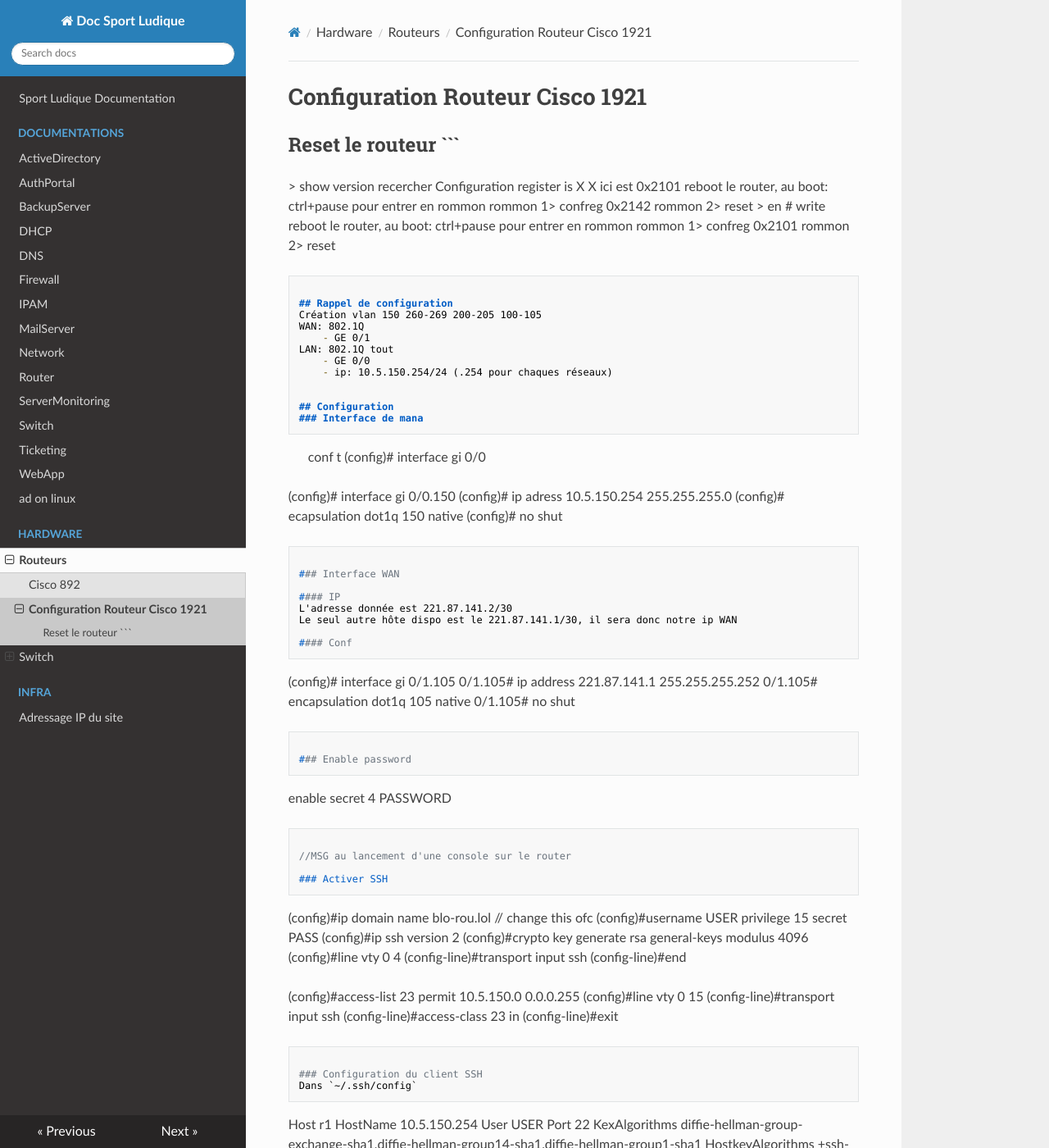
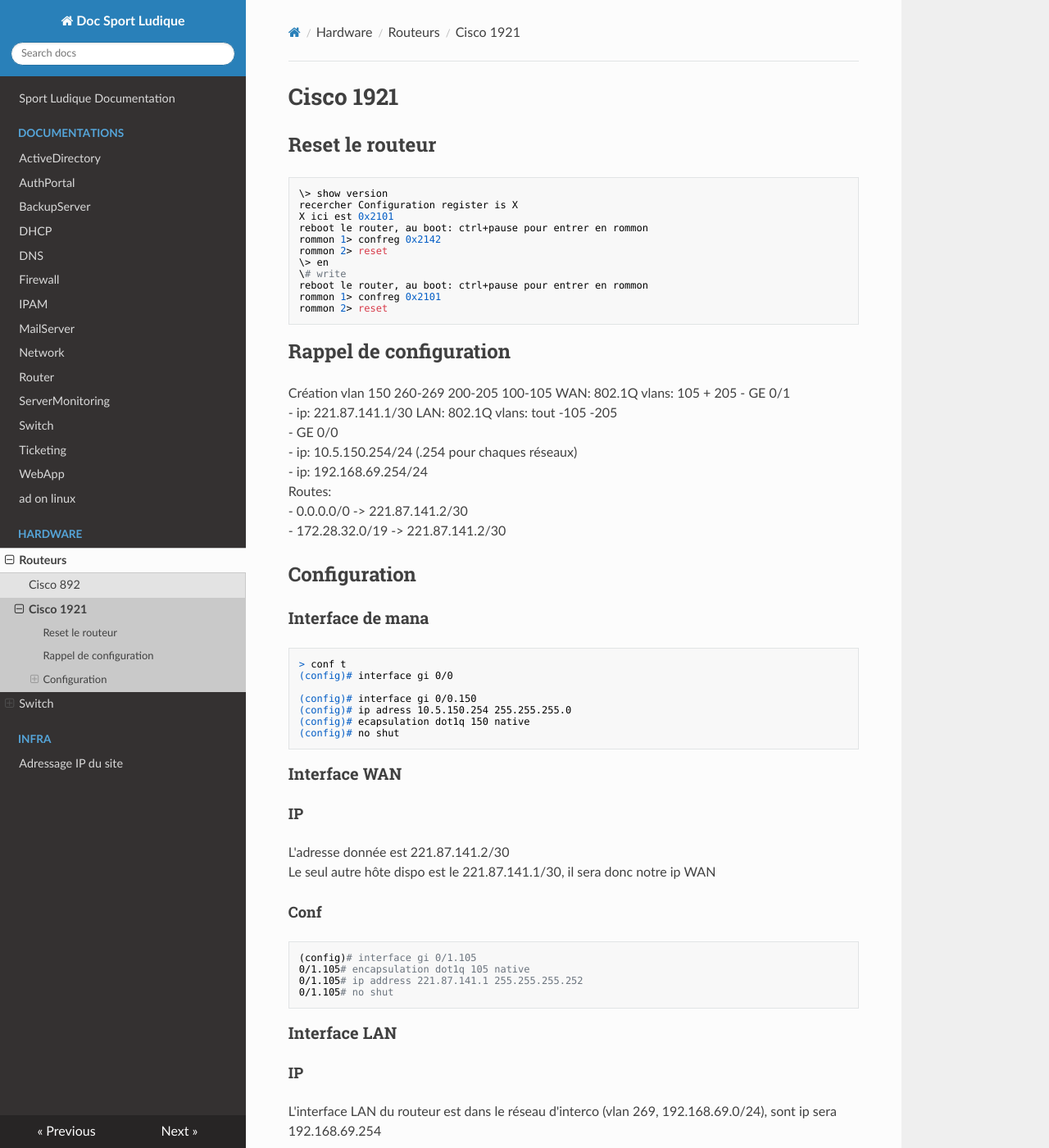
Before and after one commit to DSISportLudique/SportLudique2Doc, an MkDocs documentation site: the page built from docs/Hardware/Routeurs/Routeur1921.md, in a window 1280 px wide and 1400 px high. Shown: the whole window at 82% size. Built offline with MkDocs 1.6.1, drawn with Linux system fonts in a browser that asks for light colours; nearby versions of some CDN libraries; some of the changed text lies outside the part shown.

Commit message:
Updated 1921 conf

````diff
--- a/docs/Hardware/Routeurs/Routeur1921.md
+++ b/docs/Hardware/Routeurs/Routeur1921.md
@@ -1,6 +1,7 @@
-# Configuration Routeur Cisco 1921
+# Cisco 1921
 
-## Reset le routeur ```
+## Reset le routeur
+```
 \> show version
 recercher Configuration register is X
 X ici est 0x2101
@@ -16,11 +17,16 @@
 
 ## Rappel de configuration
 Création vlan 150 260-269 200-205 100-105
-WAN: 802.1Q
+WAN: 802.1Q vlans: 105 + 205
 	- GE 0/1
-LAN: 802.1Q tout
+    - ip: 221.87.141.1/30
+LAN: 802.1Q vlans: tout -105 -205
 	- GE 0/0
 	- ip: 10.5.150.254/24 (.254 pour chaques réseaux)
+	- ip: 192.168.69.254/24
+Routes:
+    - 0.0.0.0/0 -> 221.87.141.2/30
+    - 172.28.32.0/19 -> 221.87.141.2/30
 
 
 ## Configuration
@@ -44,9 +50,23 @@
 #### Conf
 ```
 (config)# interface gi 0/1.105
+0/1.105# encapsulation dot1q 105 native
 0/1.105# ip address 221.87.141.1 255.255.255.252
-0/1.105# encapsulation dot1q 105 native
 0/1.105# no shut
+```
+
+### Interface LAN
+
+#### IP
+
+L'interface LAN du routeur est dans le réseau d'interco (vlan 269, 192.168.69.0/24), sont ip sera 192.168.69.254
+#### Conf
+Pour le vlan X:
+```
+(config)# interface Gi0/0.X
+0/0.X# encapsulation dot1q X
+0/0.X# ip address <ip> <masque>
+0/0.X# no shut
 ```
 
 ### Enable password
@@ -85,3 +105,27 @@
 	Ciphers aes128-cbc,3des-cbc
 ```
 Connexion par ssh r1
+
+### NAT
+Définir les interfaces de NAT (outside: WAN = Gi0/0.105 (vlan outside); inside: LAN = (Gi0/0.X))
+```
+(config)# int Gi0/1.105
+0/1.105# ip nat outside
+0/1.105# exit
+(config)# int Gi0/0.x
+0/0.x# ip nat inside
+0/0.x# exit
+(config)# access-list 10 permit 192.168.69.0 0.0.0.255
+(config)# access-list 10 permit 172.28.32.0 0.0.31.255
+(config)# ip nat inside source list 10 interface Gi 0/1.105 overload
+```
+
+### Routes
+La passerelle par défaut est, comme définie plus haut, 221.87.141.2/30
+```
+ip route 0.0.0.0 0.0.0.0 221.87.141.2 permanent
+```
+La route suivante est nécessaire pour routé les vlans
+```
+ip route 172.28.32.0 255.255.224.0 192.168.69.1 permanent
+```
````
